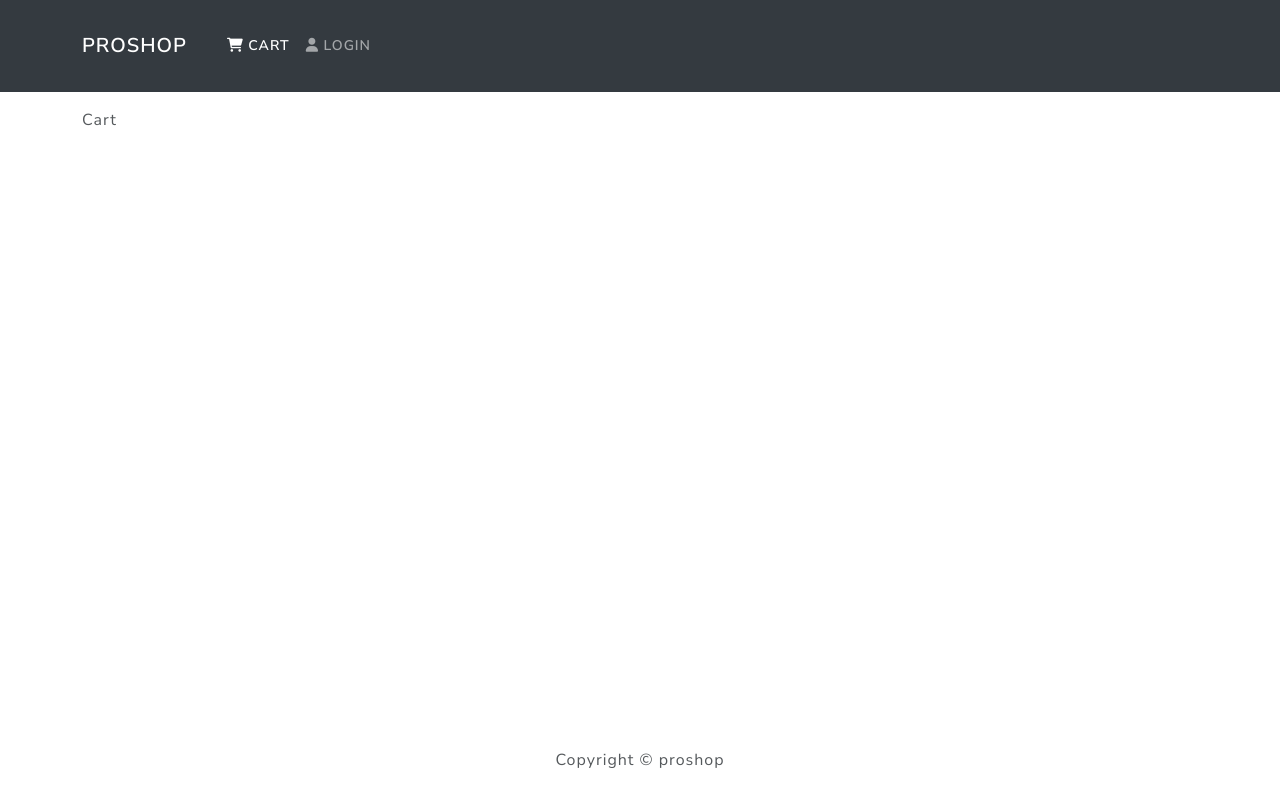
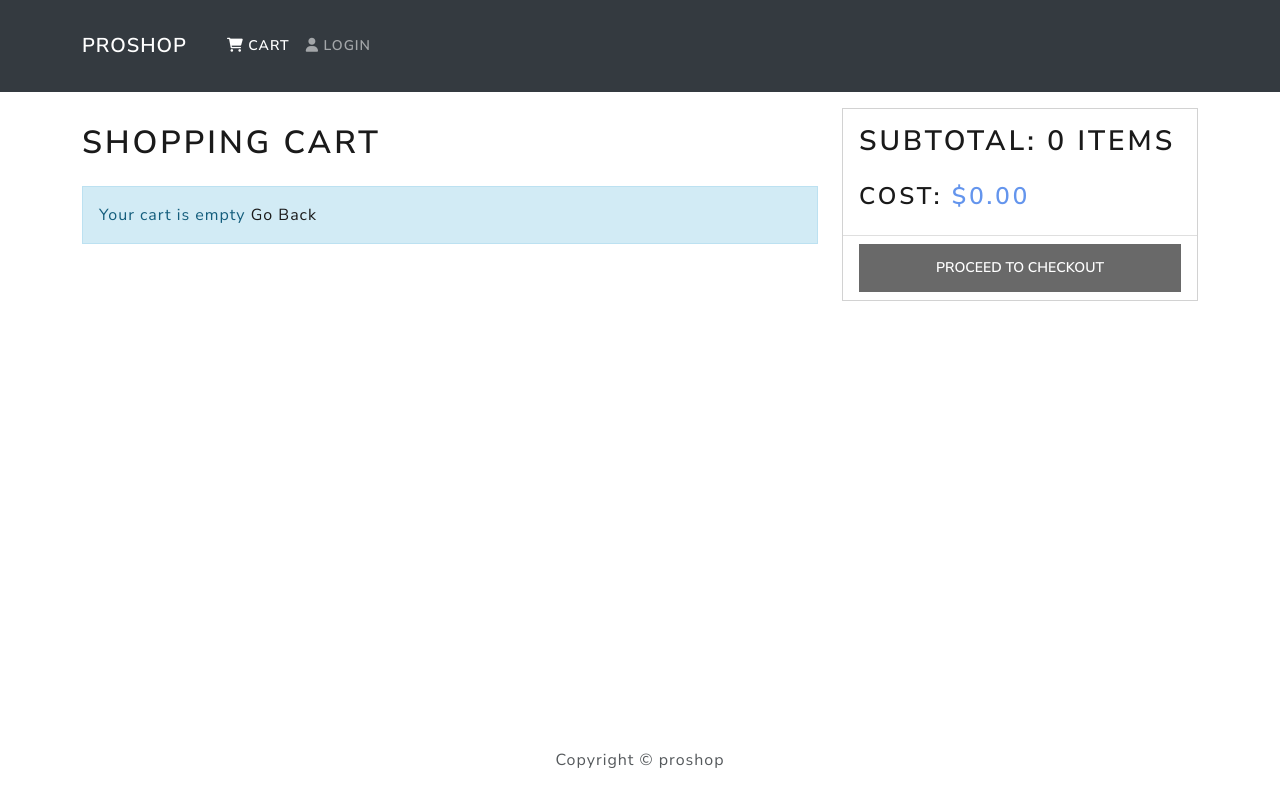
Before and after one commit to GodfredAsa/django-react-ecommerce-frontend, a React (Create React App) app: page /cart in a window 1280 px wide. Built offline with nearby package versions, Linux system fonts and the light colour scheme.

Commit message:
implements cart actions, reducers and adding to shopping cart

```diff
--- a/src/App.js
+++ b/src/App.js
@@ -15,8 +15,13 @@
           <Routes>
             <Route path="/" element={<HomeScreen />} exact />
             <Route path="/product/:id" element={<ProductScreen />} />
-            {/* Qtn mark ? behind the id makes the ID option incase cart is clicked directly */}
-            <Route path="/cart/:id?" element={<CartScreen/>} />
+            {/* pattern /cart/:id means the id is optional  */}
+            {/* implements multiple routes in a nested format */}
+            <Route path="/">
+              <Route path="cart/:id" element={<CartScreen />} />
+              <Route path="cart" element={<CartScreen />} />
+            </Route>
+
           </Routes>
         </Container>
       </main>
--- a/src/actions/CartActions.js
+++ b/src/actions/CartActions.js
@@ -1,9 +1,10 @@
 import axios from 'axios'
 import {
     CART_ADD_ITEM,
-   CART_REMOVE_ITEM } from '../constants/CartConstants'
+    CART_REMOVE_ITEM
+} from '../constants/CartConstants'
 
-    const AddToCart = (id, qty) => async (dispatch, getState) => {
+ export const AddToCart = (id, qty) => async (dispatch, getState) => {
             const {data}  = await axios.get(`/api/products/${id}`);
             dispatch({
                 type: CART_ADD_ITEM,
@@ -16,9 +17,17 @@
                 }
             });
 
-            localStorage.setItem('cartItems', JSON.stringify(getState().cart.cartItems))
-
-
+            localStorage.setItem('cartItems', JSON.stringify(getState().cart.cartItems));
     }
 
     export default AddToCart;
+
+
+export const RemoveFromCart = (id) => async (dispatch, getState) => {
+    dispatch({
+        type: CART_REMOVE_ITEM,
+        payload: id
+    });
+
+    localStorage.setItem('cartItems', JSON.stringify(getState().cart.cartItems));
+}
--- a/src/index.css
+++ b/src/index.css
@@ -1,6 +1,18 @@
 main{
   min-height: 80vh;
 }
+
+h1{
+  font-size: 1.8rem;
+  padding: 1rem 0;
+}
+
+h2{
+  font-size: 1.4rem;
+  padding: 0.5rem 1rem;
+}
+
+
 h3{
   padding: 1rem 0;
 }
--- a/src/reducers/CartReducer.js
+++ b/src/reducers/CartReducer.js
@@ -22,12 +22,22 @@
                     cartItems: [...state.cartItems, item]
                  }
             }
+//  adding remove item from cart reducer
 
-        default:
-            return state;
+
+case CART_REMOVE_ITEM:
+    // in action.payload is the id
+    return{
+        ...state,
+        cartItems: state.cartItems.filter(x => x.product !== action.payload)
     }
 
 
 
 
+        default:
+            return state;
+    }
 }
+
+export default CartReducer;
--- a/src/screens/CartScreen.js
+++ b/src/screens/CartScreen.js
@@ -1,7 +1,136 @@
+import { useEffect } from "react";
+import {
+  Row,
+  Col,
+  ListGroup,
+  Image,
+  Form,
+  Button,
+  Card,
+} from "react-bootstrap";
+import { useDispatch, useSelector } from "react-redux";
+import { Link, useParams, useNavigate, Navigate } from "react-router-dom";
+import Message from "../components/Message";
+import {AddToCart, RemoveFromCart} from "../actions/CartActions";
+
+
 const CartScreen = () => {
-    return (
-        <div>Cart</div>
-     );
-}
+  const productId = useParams().id;
+  const qty = localStorage.getItem("qty");
+  const navigate = useNavigate();
+
+  const dispatch = useDispatch();
+  //    get cartItems set in local storage from the store
+  const cart = useSelector((state) => state.cart);
+  //    destructuring cartItems to obtain the items in the cart
+  const { cartItems } = cart;
+
+  useEffect(() => {
+    if(productId) {
+      dispatch(AddToCart(productId, qty));
+    }
+  }, [dispatch, productId, qty]);
+
+    const totalPrice = cartItems.reduce((acc, item) => acc + Number(item.price) *  Number(item.qty), 0).toFixed(2);
+    const numberOfItems = cartItems.reduce((acc, item) => acc + Number(item.qty), 0);
+
+  const removeFromCartHandler = (id) => {
+   dispatch(RemoveFromCart(id));
+  };
+
+  const proceedToCheckoutHandler = () =>{
+    // redirecting to the shipping page
+    navigate('/login?redirect=shipping')
+    console.log("checking out ")
+  }
+
+  return (
+    <Row>
+      <Col md={8}>
+        <h1>Shopping Cart</h1>
+        {cartItems.length === 0 ? (
+          <Message variant="info">
+            Your cart is empty <Link to="/">Go Back</Link>
+          </Message>
+        ) : (
+          <ListGroup variant="flush">
+            {cartItems.map((item) => (
+              <ListGroup.Item key={item.product}>
+                <Row>
+                  <Col md={2}>
+
+                    <Image
+                      src={item.image}
+                      alt={item.name}
+                      fluid
+                      rounded
+                    />
+                  </Col>
+                  <Col md={3}>
+
+                    <Link to={`/product/${item.product}`}>{item.name}</Link>
+                  </Col>
+                  <Col md={1}> ${item.price}</Col>
+
+                  <Col md={3}>
+                    <Form.Control
+                      as="select"
+                      value={item.qty}
+                      onChange={(e) =>
+                        dispatch(AddToCart(item.product, e.target.value))
+                      }
+                      // my approach below
+                      // onChange={(e) => addingItemToCartHandler(item.product, e)}
+                    >
+                      {/* display qty based of number in stock  */}
+
+                      {[...Array(item.countInStock).keys()].map((x) => (
+                        <option value={x + 1} key={x + 1}>
+                          {x + 1}
+                        </option>
+                      ))}
+                    </Form.Control>
+                  </Col>
+
+                  <Col md={1}>
+                    <Button
+                      type="button"
+                      variant="light"
+                      onClick={() => removeFromCartHandler(item.product)}
+                    >
+                      <i className="fas fa-trash"></i>
+                    </Button>
+                  </Col>
+                </Row>
+              </ListGroup.Item>
+            ))}
+          </ListGroup>
+        )}
+      </Col>
+
+
+      <Col md={4}>
+        <Card>
+            <ListGroup variant="flush">
+                <ListGroup.Item>
+                    <h2 style={{"padding": "0.5rem 0"}}>Subtotal: {numberOfItems} items</h2>
+                    <h2 style={{"padding": "0.5rem 0", "fontSize": "1.5rem"}}>Cost: <span style={{"color": "cornflowerblue"}}>${totalPrice}</span></h2>
+                </ListGroup.Item>
+
+                <ListGroup.Item>
+                    <Button
+                        type="button"
+                        style={{"width": "100%"}}
+                        disabled={cartItems.length === 0}
+                        onClick={proceedToCheckoutHandler}>Proceed to Checkout
+                    </Button>
+                </ListGroup.Item>
+
+            </ListGroup>
+        </Card>
+      </Col>
+    </Row>
+  );
+};
 
 export default CartScreen;
--- a/src/screens/HomeScreen.js
+++ b/src/screens/HomeScreen.js
@@ -13,7 +13,7 @@
 
   useEffect(() => {
     dispatch(ListProducts());
-  }, []);
+  }, [dispatch]);
 
   return (
     <div>
--- a/src/screens/ProductScreen.js
+++ b/src/screens/ProductScreen.js
@@ -1,7 +1,7 @@
 import { useEffect, useState } from "react";
 
 import { Row, Col, Image, ListGroup, Button, Card, Form } from "react-bootstrap";
-import { Link, useNavigate, useParams } from "react-router-dom";
+import { Link, useNavigate, useParams} from "react-router-dom";
 import Review from "../components/Review";
 import { useDispatch, useSelector } from "react-redux";
 import { ProductDetails } from "../actions/ProductDetailsAction";
@@ -21,10 +21,9 @@
     dispatch(ProductDetails(productId));
   }, [dispatch, productId]);
 
-
   const addToCartHandler = () =>{
+    localStorage.setItem("qty", qty)
     navigate(`/cart/${productId}?qty=${qty}`)
-    console.log(qty, "product Id:", productId)
   }
   const qtyChangeHandler = (e) => {
     setQty(e.target.value)
@@ -89,7 +88,6 @@
                       <Form.Control
                                 as="select"
                                 value={qty}
-                                // onChange={(e)=> setQty(e.target.value)}
                                 onChange={qtyChangeHandler}
                                 >
 
```
